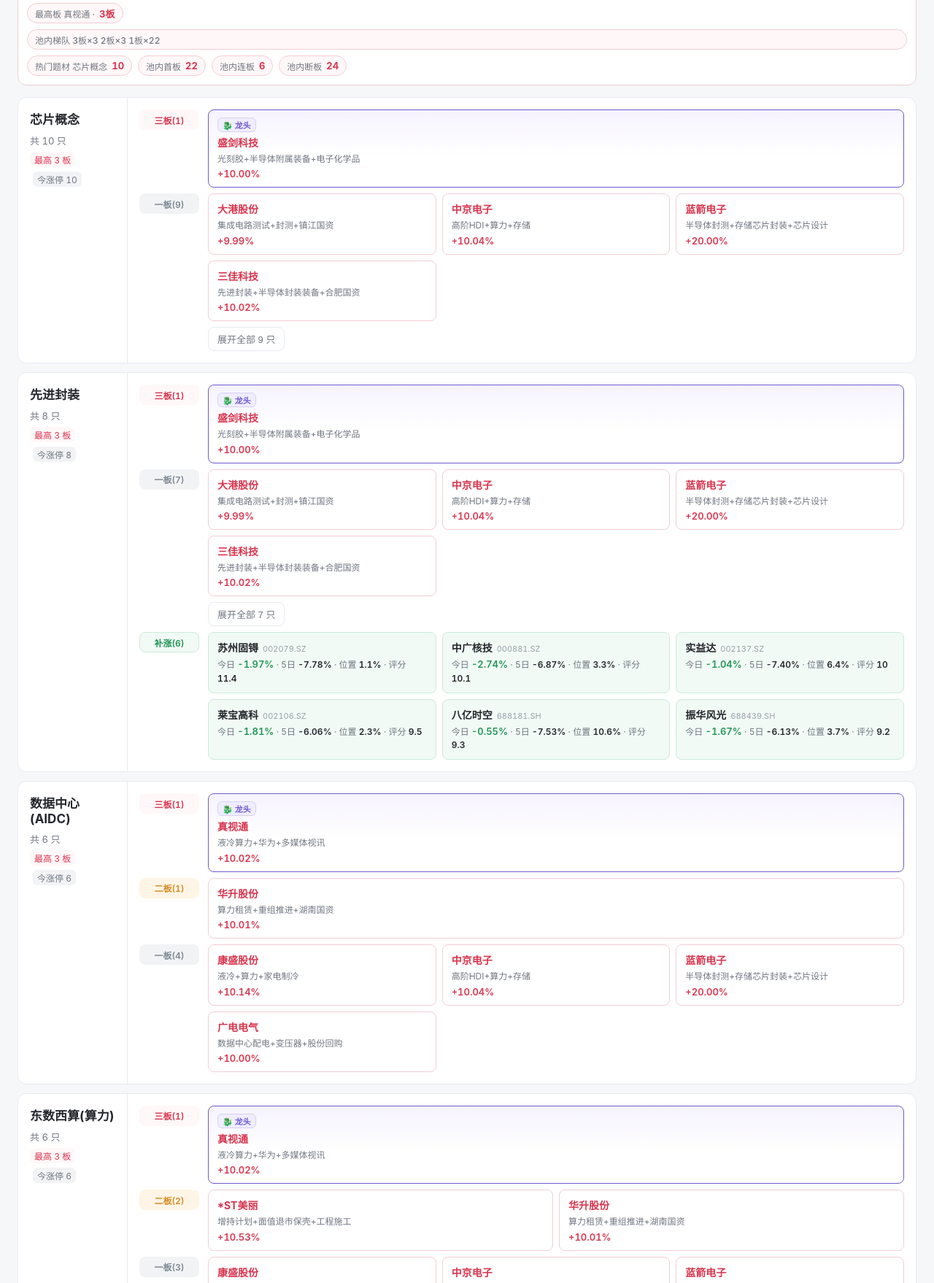
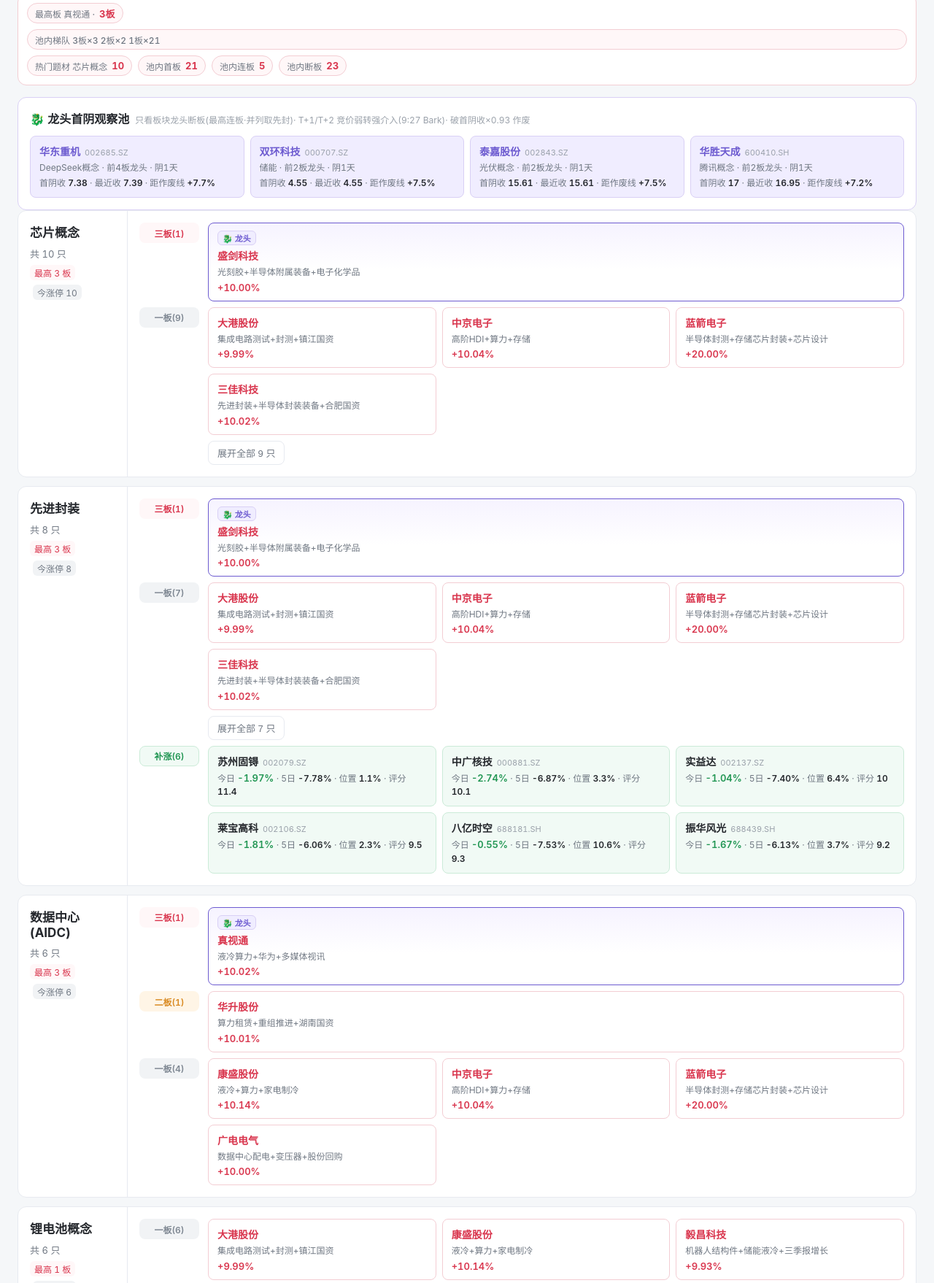
Before and after one commit to lzx2005/a-share-review, a plain HTML site: page index.html in a window 1280 px wide. Shown: the part 316-2074 px from the top of the page at 73% size. Drawn offline with Linux system fonts and the light colour scheme.

Commit message:
data: 2026-11-19

```diff
--- a/app.js
+++ b/app.js
@@ -141,8 +141,31 @@ if (typeof window !== 'undefined') {
     const r = state.report
     renderSummary(r.marketSummary)
     renderSentiment(r.sentiment)
+    renderYinPool(r.dragonYinPool)
     renderThemes(r.themes)
     setHidden('#summaryGrid,#sentimentPanel,#themeList', false)
+  }
+
+  // 龙头首阴观察池(buy_signals 15:20 更新):只看板块龙头(最高连板,并列取先封)断板后的 T+1/T+2,
+  // 跟风/补涨首阴不进池;9:27 竞价弱转强(涨幅≥1% 且量比≥1.2)Bark 提醒介入,收盘破首阴收×0.93 作废。
+  function renderYinPool(list) {
+    const panel = document.getElementById('yinPoolPanel')
+    if (!panel) return
+    if (!list || !list.length) { panel.hidden = true; panel.innerHTML = ''; return }
+    const cards = list.map(x => {
+      const margin = (x.breakMarginPct === null || x.breakMarginPct === undefined) ? '--'
+        : (x.breakMarginPct > 0 ? '+' : '') + x.breakMarginPct + '%'
+      const yc = (x.yinClose === null || x.yinClose === undefined) ? '--' : x.yinClose
+      const lc = (x.lastClose === null || x.lastClose === undefined) ? '--' : x.lastClose
+      return `<div class="stock-card yin-card">
+        <div class="s-name">${x.name || x.id}<span class="lag-code">${x.id}</span></div>
+        <div class="s-concept">${x.boardName || ''} · 前${x.streak}板龙头 · 阴${x.yinDays}天</div>
+        <div class="lag-metrics">首阴收 <em>${yc}</em> · 最近收 <em>${lc}</em> · 距作废线 <em>${margin}</em></div>
+      </div>`
+    }).join('')
+    panel.innerHTML = `<header class="lag-title">🐉 龙头首阴观察池 <span class="lag-sub">只看板块龙头断板(最高连板·并列取先封)· T+1/T+2 竞价弱转强介入(9:27 Bark)· 破首阴收×0.93 作废</span></header>
+      <div class="lag-grid">${cards}</div>`
+    panel.hidden = false
   }
 
   // 潜在补涨·低位股(buy_signals 14:30/15:20 扫描写入):按板块名挂到对应题材卡梯队末尾(一板之后),
--- a/data/2026-11-19.json
+++ b/data/2026-11-19.json
@@ -7,9 +7,9 @@
   },
   "marketSummary": {
     "indexChangePercent": null,
-    "limitUpCount": 28,
-    "limitUpSuccessRate": 54,
-    "limitDownCount": 71
+    "limitUpCount": 26,
+    "limitUpSuccessRate": 53,
+    "limitDownCount": 76
   },
   "sentiment": {
     "promotion1To2": {
@@ -35,20 +35,20 @@
       },
       {
         "boardCount": 2,
-        "stockCount": 3
+        "stockCount": 2
       },
       {
         "boardCount": 1,
-        "stockCount": 22
+        "stockCount": 21
       }
     ],
     "hotTheme": {
       "name": "芯片概念",
       "stockCount": 10
     },
-    "poolFirstBoardCount": 22,
-    "poolContinuousBoardCount": 6,
-    "poolBrokenBoardCount": 24
+    "poolFirstBoardCount": 21,
+    "poolContinuousBoardCount": 5,
+    "poolBrokenBoardCount": 23
   },
   "themes": [
     {
@@ -313,81 +313,6 @@
       ]
     },
     {
-      "id": "885957.TI",
-      "name": "东数西算(算力)",
-      "stockCount": 6,
-      "highestBoardCount": 3,
-      "limitUpCount": 6,
-      "ladders": [
-        {
-          "boardCount": 3,
-          "totalCount": 1,
-          "stocks": [
-            {
-              "id": "002771",
-              "name": "真视通",
-              "changePercent": 10.02,
-              "badge": "液冷算力+华为+多媒体视讯",
-              "sortOrder": 1,
-              "isDragon": true
-            }
-          ]
-        },
-        {
-          "boardCount": 2,
-          "totalCount": 2,
-          "stocks": [
-            {
-              "id": "000010",
-              "name": "*ST美丽",
-              "changePercent": 10.53,
-              "badge": "增持计划+面值退市保壳+工程施工",
-              "sortOrder": 1,
-              "isDragon": false
-            },
-            {
-              "id": "600156",
-              "name": "华升股份",
-              "changePercent": 10.01,
-              "badge": "算力租赁+重组推进+湖南国资",
-              "sortOrder": 2,
-              "isDragon": false
-            }
-          ]
-        },
-        {
-          "boardCount": 1,
-          "totalCount": 3,
-          "stocks": [
-            {
-              "id": "002418",
-              "name": "康盛股份",
-              "changePercent": 10.14,
-              "badge": "液冷+算力+家电制冷",
-              "sortOrder": 1,
-              "isDragon": false
-            },
-            {
-              "id": "002579",
-              "name": "中京电子",
-              "changePercent": 10.04,
-              "badge": "高阶HDI+算力+存储",
-              "sortOrder": 2,
-              "isDragon": false
-            },
-            {
-              "id": "301348",
-              "name": "蓝箭电子",
-              "changePercent": 20.0,
-              "badge": "半导体封测+存储芯片封装+芯片设计",
-              "sortOrder": 3,
-              "isDragon": false
-            }
-          ]
-        }
-      ]
-    },
-    {
       "id": "885710.TI",
       "name": "锂电池概念",
       "stockCount": 6,
@@ -573,6 +498,73 @@
       ]
     },
     {
+      "id": "885957.TI",
+      "name": "东数西算(算力)",
+      "stockCount": 5,
+      "highestBoardCount": 3,
+      "limitUpCount": 5,
+      "ladders": [
+        {
+          "boardCount": 3,
+          "totalCount": 1,
+          "stocks": [
+            {
+              "id": "002771",
+              "name": "真视通",
+              "changePercent": 10.02,
+              "badge": "液冷算力+华为+多媒体视讯",
+              "sortOrder": 1,
+              "isDragon": true
+            }
+          ]
+        },
+        {
+          "boardCount": 2,
+          "totalCount": 1,
+          "stocks": [
+            {
+              "id": "600156",
+              "name": "华升股份",
+              "changePercent": 10.01,
+              "badge": "算力租赁+重组推进+湖南国资",
+              "sortOrder": 1,
+              "isDragon": false
+            }
+          ]
+        },
+        {
+          "boardCount": 1,
+          "totalCount": 3,
+          "stocks": [
+            {
+              "id": "002418",
+              "name": "康盛股份",
+              "changePercent": 10.14,
+              "badge": "液冷+算力+家电制冷",
+              "sortOrder": 1,
+              "isDragon": false
+            },
+            {
+              "id": "002579",
+              "name": "中京电子",
+              "changePercent": 10.04,
+              "badge": "高阶HDI+算力+存储",
+              "sortOrder": 2,
+              "isDragon": false
+            },
+            {
+              "id": "301348",
+              "name": "蓝箭电子",
+              "changePercent": 20.0,
+              "badge": "半导体封测+存储芯片封装+芯片设计",
+              "sortOrder": 3,
+              "isDragon": false
+            }
+          ]
+        }
+      ]
+    },
+    {
       "id": "885312.TI",
       "name": "物联网",
       "stockCount": 5,
@@ -633,67 +625,6 @@
               "changePercent": 10.0,
               "badge": "存储芯片+拟收购嘉合劲威+智慧城市",
               "sortOrder": 2,
-              "isDragon": false
-            }
-          ]
-        }
-      ]
-    },
-    {
-      "id": "885699.TI",
-      "name": "ST板块",
-      "stockCount": 5,
-      "highestBoardCount": 2,
-      "limitUpCount": 5,
-      "ladders": [
-        {
-          "boardCount": 2,
-          "totalCount": 1,
-          "stocks": [
-            {
-              "id": "000010",
-              "name": "*ST美丽",
-              "changePercent": 10.53,
-              "badge": "增持计划+面值退市保壳+工程施工",
-              "sortOrder": 1,
-              "isDragon": true
-            }
-          ]
-        },
-        {
-          "boardCount": 1,
-          "totalCount": 4,
-          "stocks": [
-            {
-              "id": "000610",
-              "name": "*ST西旅",
-              "changePercent": 10.06,
-              "badge": "预重整+旅游酒店+西安国资",
-              "sortOrder": 1,
-              "isDragon": false
-            },
-            {
-              "id": "000838",
-              "name": "*ST发展",
-              "changePercent": 10.09,
-              "badge": "预重整+重整保壳+危废处理",
-              "sortOrder": 2,
-              "isDragon": false
-            },
-            {
-              "id": "301030",
-              "name": "*ST仕净",
-              "changePercent": 20.0,
-              "badge": "预重整+光伏环保+氨回收",
-              "sortOrder": 3,
-              "isDragon": false
-            },
-            {
-              "id": "600530",
-              "name": "ST交昂",
-              "changePercent": 9.98,
-              "badge": null,
-              "sortOrder": 4,
               "isDragon": false
             }
           ]
@@ -1015,6 +946,51 @@
           ]
         }
       ]
+    },
+    {
+      "id": "885641.TI",
+      "name": "风电",
+      "stockCount": 3,
+      "highestBoardCount": 3,
+      "limitUpCount": 3,
+      "ladders": [
+        {
+          "boardCount": 3,
+          "totalCount": 1,
+          "stocks": [
+            {
+              "id": "002771",
+              "name": "真视通",
+              "changePercent": 10.02,
+              "badge": "液冷算力+华为+多媒体视讯",
+              "sortOrder": 1,
+              "isDragon": true
+            }
+          ]
+        },
+        {
+          "boardCount": 1,
+          "totalCount": 2,
+          "stocks": [
+            {
+              "id": "601616",
+              "name": "广电电气",
+              "changePercent": 10.0,
+              "badge": "数据中心配电+变压器+股份回购",
+              "sortOrder": 1,
+              "isDragon": false
+            },
+            {
+              "id": "603928",
+              "name": "兴业股份",
+              "changePercent": 10.04,
+              "badge": "光刻胶树脂+合成树脂+三季报增长",
+              "sortOrder": 2,
+              "isDragon": false
+            }
+          ]
+        }
+      ]
     }
   ],
   "laggardCandidates": [
@@ -1154,5 +1130,47 @@
       "score": 9.1
     }
   ],
-  "updatedAt": "2026-11-19 14:52:55"
+  "dragonYinPool": [
+    {
+      "id": "002685.SZ",
+      "name": "华东重机",
+      "boardName": "DeepSeek概念",
+      "streak": 4,
+      "yinDays": 1,
+      "yinClose": 7.38,
+      "lastClose": 7.39,
+      "breakMarginPct": 7.7
+    },
+    {
+      "id": "000707.SZ",
+      "name": "双环科技",
+      "boardName": "储能",
+      "streak": 2,
+      "yinDays": 1,
+      "yinClose": 4.55,
+      "lastClose": 4.55,
+      "breakMarginPct": 7.5
+    },
+    {
+      "id": "002843.SZ",
+      "name": "泰嘉股份",
+      "boardName": "光伏概念",
+      "streak": 2,
+      "yinDays": 1,
+      "yinClose": 15.61,
+      "lastClose": 15.61,
+      "breakMarginPct": 7.5
+    },
+    {
+      "id": "600410.SH",
+      "name": "华胜天成",
+      "boardName": "腾讯概念",
+      "streak": 2,
+      "yinDays": 1,
+      "yinClose": 17.0,
+      "lastClose": 16.95,
+      "breakMarginPct": 7.2
+    }
+  ],
+  "updatedAt": "2026-11-19 15:18:08"
 }
--- a/index.html
+++ b/index.html
@@ -4,7 +4,7 @@
   <meta charset="utf-8">
   <meta name="viewport" content="width=device-width, initial-scale=1, viewport-fit=cover">
   <title>题材复盘 - A 股盘后题材与连板梯队</title>
-  <link rel="stylesheet" href="./styles.css?v=20261119-2">
+  <link rel="stylesheet" href="./styles.css?v=20261119-3">
 </head>
 <body>
   <div class="shell">
@@ -54,6 +54,7 @@
 
       <section class="summary-grid" id="summaryGrid" hidden></section>
       <section class="sentiment-panel" id="sentimentPanel" hidden></section>
+      <section class="laggard-panel yin-panel" id="yinPoolPanel" hidden></section>
       <div class="theme-list" id="themeList" hidden></div>
       <section class="laggard-panel" id="laggardPanel" hidden></section>
     </main>
@@ -62,6 +63,6 @@
       <p>数据源 hithink-finance · 仅展示真实派生 · 不构成投资建议</p>
     </footer>
   </div>
-  <script type="module" src="./app.js?v=20261119-2"></script>
+  <script type="module" src="./app.js?v=20261119-3"></script>
 </body>
 </html>
--- a/styles.css
+++ b/styles.css
@@ -88,6 +88,9 @@ body{overflow-x:hidden;font-feature-settings:"tnum" on}
 .lag-metrics .s-pct.neutral{color:var(--text-aux)}
 
 .laggard-panel{margin-top:16px;background:#fff;border:1px solid var(--down-border);border-radius:12px;padding:16px}
+.yin-panel{border-color:#D9D0F5}
+.yin-card{border-color:#D9D0F5;background:var(--high-bg)}
+.yin-card .s-name{color:var(--high)}
 .lag-title{font-size:16px;font-weight:700;color:var(--text-main);display:flex;flex-wrap:wrap;align-items:baseline;gap:8px;margin-bottom:12px}
 .lag-sub{font-size:12px;font-weight:400;color:var(--text-aux)}
 .lag-grid{display:grid;grid-template-columns:repeat(auto-fit,minmax(min(260px,100%),1fr));gap:8px}
```
